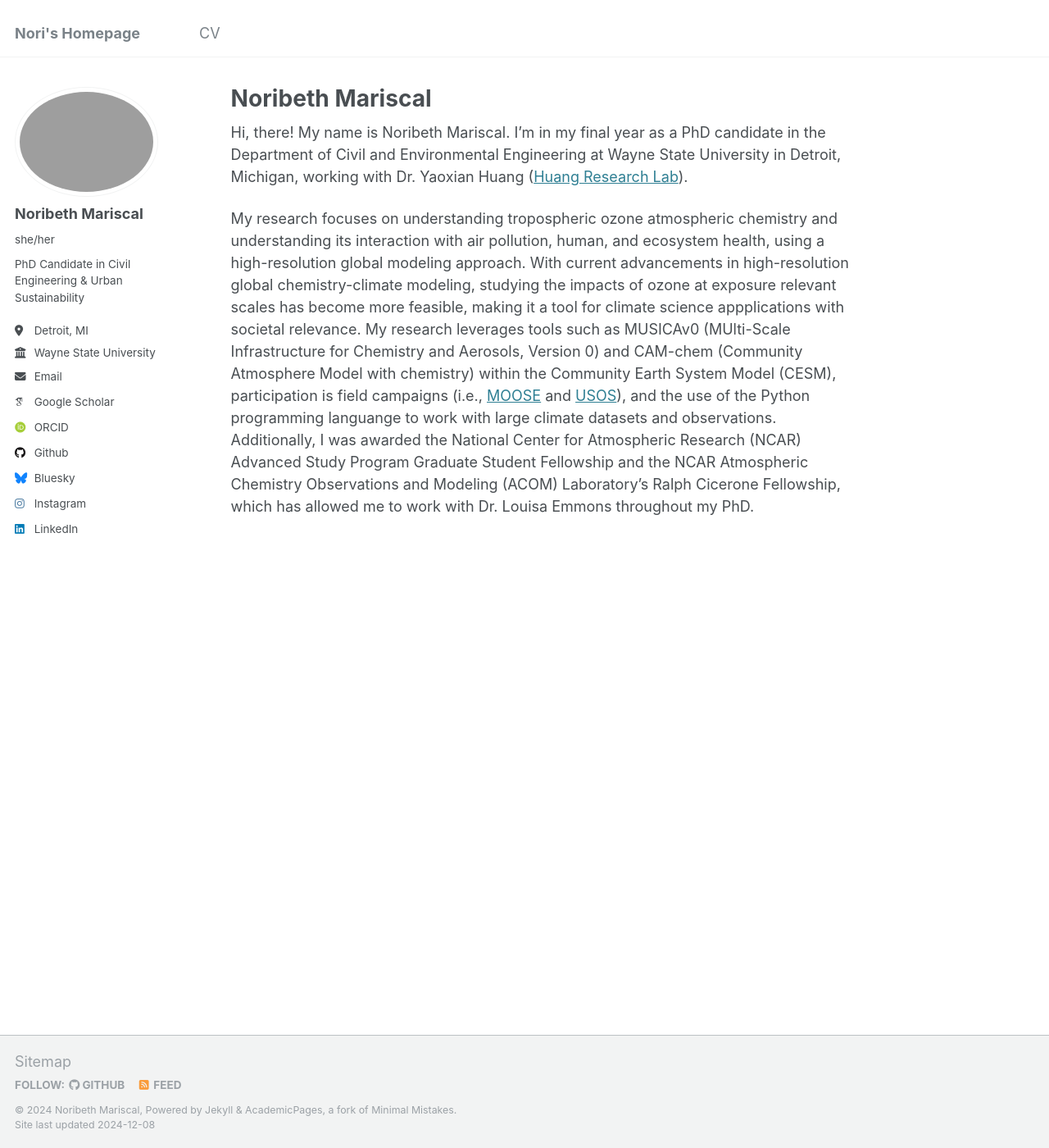
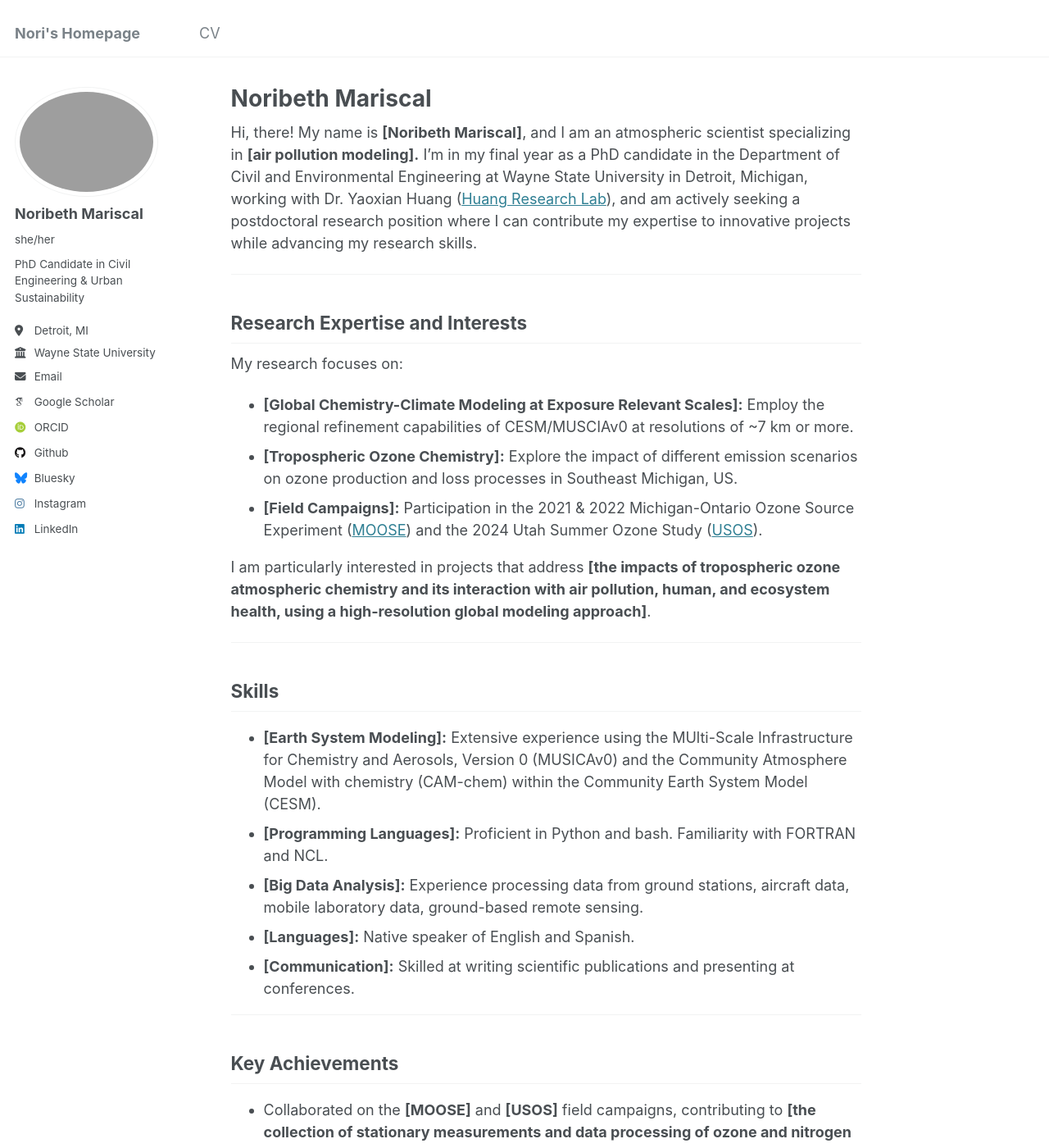
Before and after one commit to noribeth-m/noribeth-m.github.io, a Jekyll site: the page built from _pages/about.md, in a window 1280 px wide and 1400 px high. Shown: the whole window at 82% size. Built offline with Jekyll 4.4.1, drawn with Linux system fonts in a browser that asks for light colours; some web fonts are replaced; some of the changed text lies outside the part shown.

Commit message:
Update about.md

```diff
--- a/_pages/about.md
+++ b/_pages/about.md
@@ -7,6 +7,34 @@ redirect_from:
   - /about.html
 ---
 
-Hi, there! My name is Noribeth Mariscal. I'm in my final year as a PhD candidate in the Department of Civil and Environmental Engineering at Wayne State University in Detroit, Michigan, working with Dr. Yaoxian Huang ([Huang Research Lab](https://www.huanglabwayne.com/)).
+Hi, there! My name is **[Noribeth Mariscal]**, and I am an atmospheric scientist specializing in **[air pollution modeling].** I'm in my final year as a PhD candidate in the Department of Civil and Environmental Engineering at Wayne State University in Detroit, Michigan, working with Dr. Yaoxian Huang ([Huang Research Lab](https://www.huanglabwayne.com/)), and am actively seeking a postdoctoral research position where I can contribute my expertise to innovative projects while advancing my research skills.
 
-My research focuses on understanding tropospheric ozone atmospheric chemistry and understanding its interaction with air pollution, human, and ecosystem health, using a high-resolution global modeling approach. With current advancements in high-resolution global chemistry-climate modeling, studying the impacts of ozone at exposure relevant scales has become more feasible, making it a tool for climate science appplications with societal relevance. My research leverages tools such as MUSICAv0 (MUlti-Scale Infrastructure for Chemistry and Aerosols, Version 0) and CAM-chem (Community Atmosphere Model with chemistry) within the Community Earth System Model (CESM), participation is field campaigns (i.e., [MOOSE](https://www-air.larc.nasa.gov/missions/moose/) and [USOS](https://csl.noaa.gov/groups/csl7/measurements/2024usos/)), and the use of the Python programming languange to work with large climate datasets and observations. Additionally, I was awarded the National Center for Atmospheric Research (NCAR) Advanced Study Program Graduate Student Fellowship and the NCAR Atmospheric Chemistry Observations and Modeling (ACOM) Laboratory's Ralph Cicerone Fellowship, which has allowed me to work with Dr. Louisa Emmons throughout my PhD.
+---
+
+## Research Expertise and Interests
+
+My research focuses on:
+- **[Global Chemistry-Climate Modeling at Exposure Relevant Scales]:** Employ the regional refinement capabilities of CESM/MUSCIAv0 at resolutions of ~7 km or more.
+- **[Tropospheric Ozone Chemistry]:** Explore the impact of different emission scenarios on ozone production and loss processes in Southeast Michigan, US.
+- **[Field Campaigns]:** Participation in the 2021 & 2022 Michigan-Ontario Ozone Source Experiment ([MOOSE](https://www-air.larc.nasa.gov/missions/moose/)) and the 2024 Utah Summer Ozone Study ([USOS](https://csl.noaa.gov/groups/csl7/measurements/2024usos/)).
+
+I am particularly interested in projects that address **[the impacts of tropospheric ozone atmospheric chemistry and its interaction with air pollution, human, and ecosystem health, using a high-resolution global modeling approach]**.
+
+---
+
+## Skills
+
+- **[Earth System Modeling]:** Extensive experience using the MUlti-Scale Infrastructure for Chemistry and Aerosols, Version 0 (MUSICAv0) and the Community Atmosphere Model with chemistry (CAM-chem) within the Community Earth System Model (CESM).
+- **[Programming Languages]:** Proficient in Python and bash. Familiarity with FORTRAN and NCL.
+- **[Big Data Analysis]:** Experience processing data from ground stations, aircraft data, mobile laboratory data, ground-based remote sensing.
+- **[Languages]:** Native speaker of English and Spanish.
+- **[Communication]:** Skilled at writing scientific publications and presenting at conferences.
+
+---
+
+## Key Achievements
+
+- Collaborated on the **[MOOSE]** and **[USOS]** field campaigns, contributing to **[the collection of stationary measurements and data processing of ozone and nitrogen oxides from Thermo Scientific analyzers and formaldehyde from the Picarro G2307].**
+- Awarded the **[National Center for Atmospheric Research (NCAR) Advanced Study Program Graduate Student Fellowship]** and the **[NCAR Atmospheric Chemistry Observations and Modeling (ACOM) Ralph Cicerone Fellowship]**, which has allowed me to work with Dr. Louisa Emmons throughout my PhD.
+- Selected as a participant for the **[2024 ASP Colloquium on Integrating Atmospheric and Social Approaches to Improve Urban Air Quality]**.
+- Delivered presentations at the **[American Geophysical Union Annual Meetings],** **[the CESM Workshop],** and **[the International Association for Great Lakes Research]**.
```
